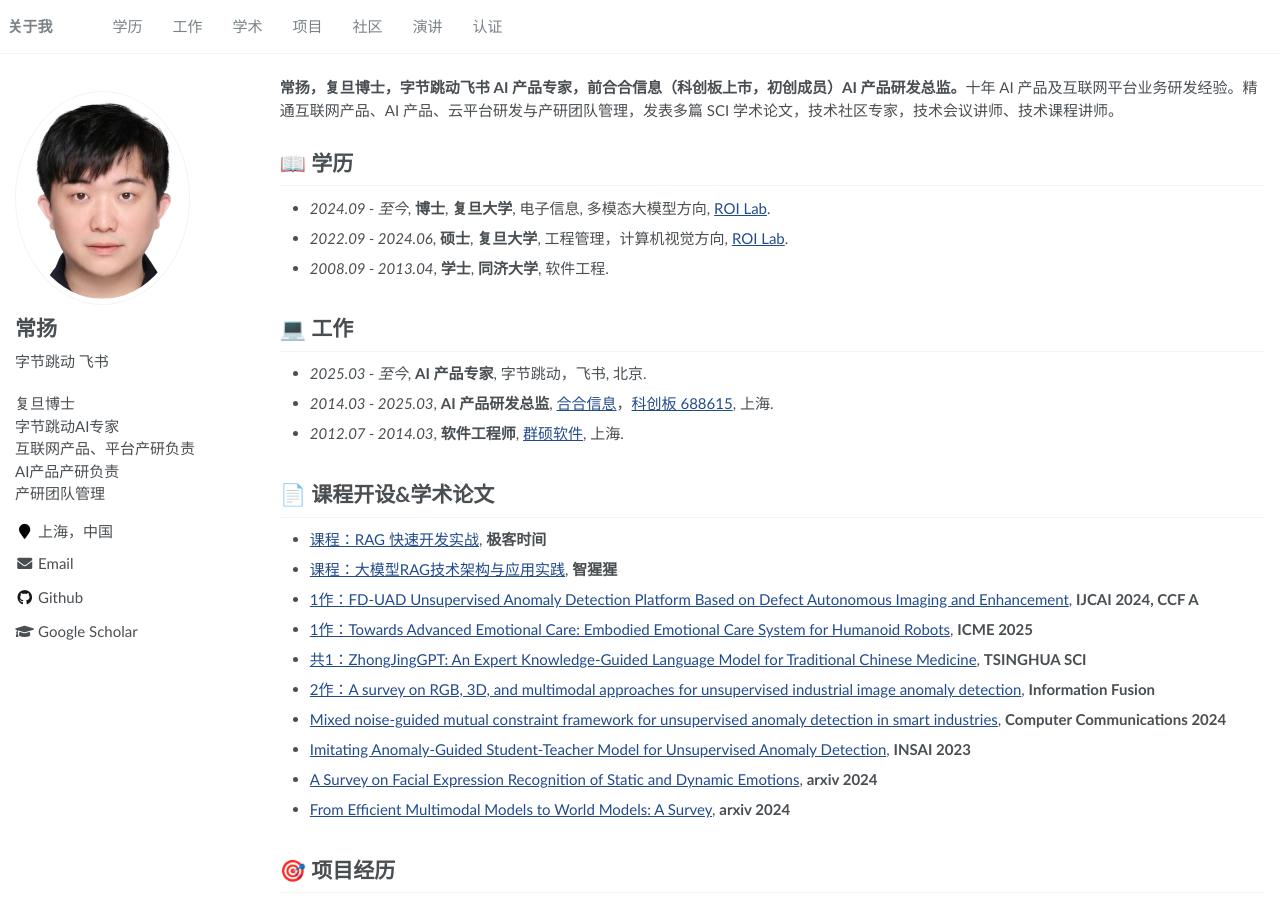
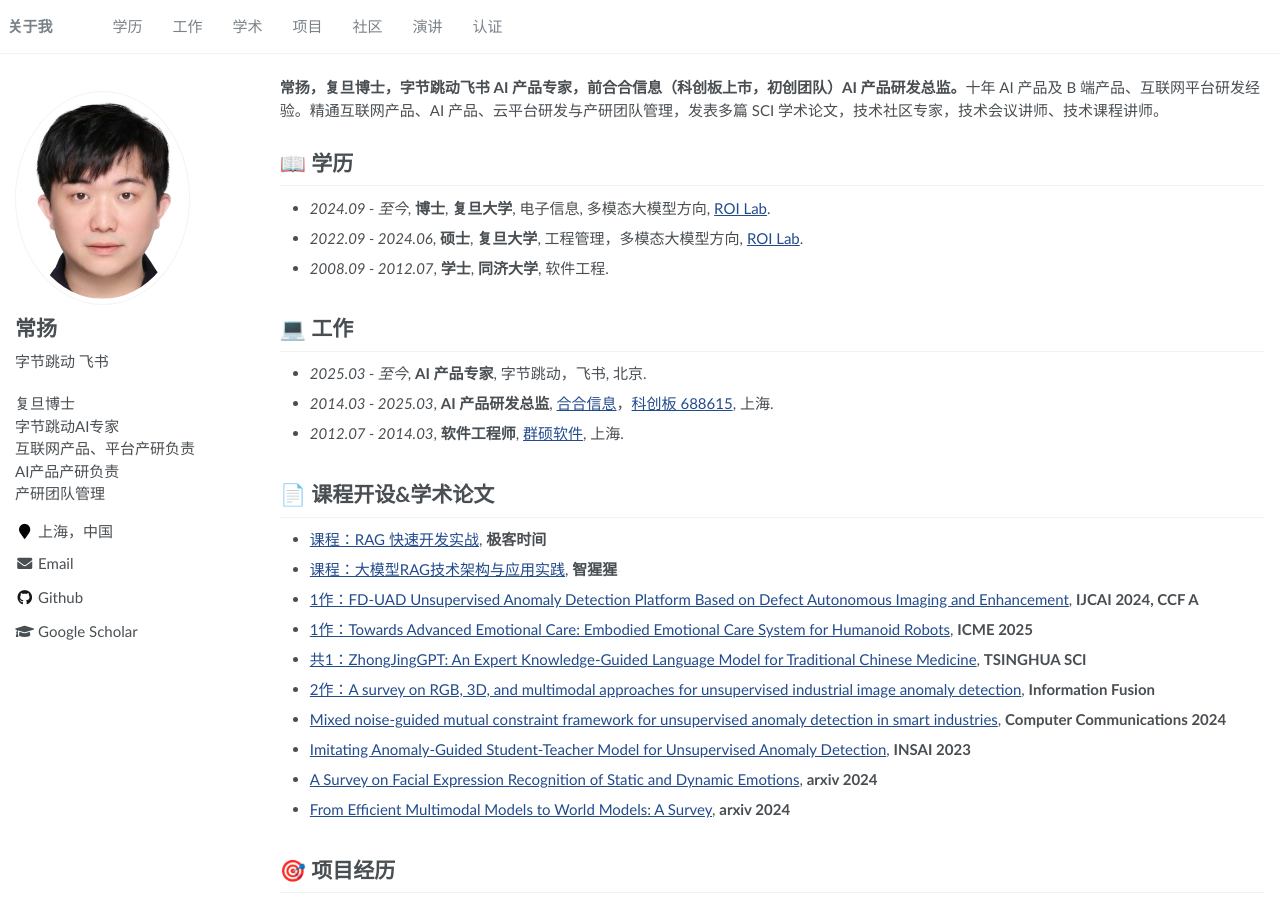
Before and after one commit to yangchangcy/yangchangcy.github.io, a Jekyll site: the page built from _pages/about.md, in a window 1280 px wide and 900 px high. Built offline with Jekyll 4.4.1, drawn with Linux system fonts in a browser that asks for light colours.

Commit message:
Update bio: refine wording in intro and education
Co-Authored-By: Claude Opus 4.7 <noreply@anthropic.com>

```diff
--- a/_pages/about.md
+++ b/_pages/about.md
@@ -17,16 +17,16 @@ redirect_from:
 
 <span class='anchor' id='about-me'></span>
 
-**常扬，复旦博士，字节跳动飞书 AI 产品专家，前合合信息（科创板上市，初创成员）AI 产品研发总监。**十年 AI 产品及互联网平台业务研发经验。精通互联网产品、AI 产品、云平台研发与产研团队管理，发表多篇 SCI 学术论文，技术社区专家，技术会议讲师、技术课程讲师。
+**常扬，复旦博士，字节跳动飞书 AI 产品专家，前合合信息（科创板上市，初创团队）AI 产品研发总监。**十年 AI 产品及 B 端产品、互联网平台研发经验。精通互联网产品、AI 产品、云平台研发与产研团队管理，发表多篇 SCI 学术论文，技术社区专家，技术会议讲师、技术课程讲师。
 
 <span class='anchor' id='education'></span>
 # 📖 学历
 
 - *2024.09 - 至今*, **博士**, **复旦大学**, 电子信息, 多模态大模型方向, [ROI Lab](https://www.fudanroilab.com/index.html).
 
-- *2022.09 - 2024.06*, **硕士**, **复旦大学**, 工程管理，计算机视觉方向, [ROI Lab](https://www.fudanroilab.com/index.html).
+- *2022.09 - 2024.06*, **硕士**, **复旦大学**, 工程管理，多模态大模型方向, [ROI Lab](https://www.fudanroilab.com/index.html).
 
-- *2008.09 - 2013.04*, **学士**, **同济大学**, 软件工程.
+- *2008.09 - 2012.07*, **学士**, **同济大学**, 软件工程.
 
 <span class='anchor' id='job'></span>
 # 💻 工作
```
Also changed, not shown: README.md (+1 -1 lines).
